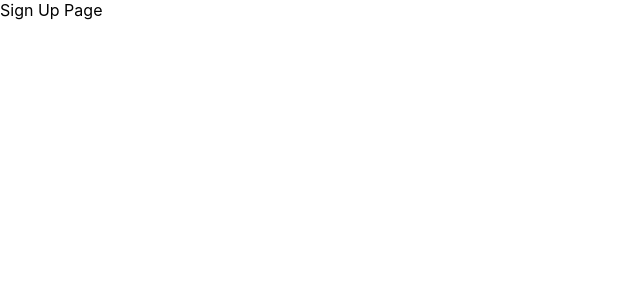
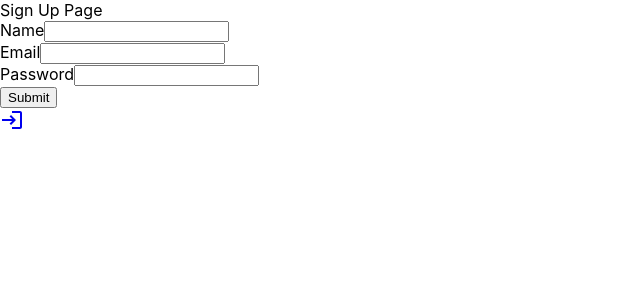
Before and after one commit to danielaucarpro/reactExpenseApp, a React (Create React App) app: page /signUp in a window 1280 px wide. Shown: the top 300 px of the page, without its empty margins (0-640 px from the left). Built offline with nearby package versions, Linux system fonts and the light colour scheme.

Commit message:
add icons, and create a placeholder ui

```diff
--- /dev/null
+++ b/src/components/Navbar/Header.js
@@ -0,0 +1,15 @@
+import React from 'react'
+//icons
+import LogoutIcon from '@mui/icons-material/Logout';
+//react router
+import { Link } from "react-router-dom";
+
+const Header = () => {
+    return (
+        <>
+            <Link to='/'><LogoutIcon /></Link>
+        </>
+    )
+}
+
+export default Header;
--- /dev/null
+++ b/src/components/Navbar/Navbar.js
@@ -0,0 +1,19 @@
+import React from 'react'
+//importing react router modules
+import { Link } from "react-router-dom";
+//importing meterial ui icons
+import DashboardIcon from '@material-ui/icons//Dashboard';
+import AddCircleIcon from '@mui/icons-material/AddCircle';
+import PieChartIcon from '@mui/icons-material/PieChart';
+
+const Navbar = () => {
+    return (
+        <>
+            <Link to='/overview'><DashboardIcon/></Link>
+            <Link to='/addTransaction'><AddCircleIcon/></Link>
+            <Link to='/report'><PieChartIcon/></Link>
+        </>
+    )
+}
+
+export default Navbar;
--- a/src/components/Overview/Overview.js
+++ b/src/components/Overview/Overview.js
@@ -1,7 +1,10 @@
 import React, { useContext } from "react";
 import { GlobalContext } from "../ContextAPI/GlobalState";
-//importing components
+//importing pages
+import Header from "../Navbar/Header";
+import Navbar from "../Navbar/Navbar";
 import Balance from './Balance';
+
 
 const Overview = () => {
 
@@ -14,6 +17,7 @@ const Overview = () => {
 
     return (
         <>
+            <Header />
             <div>Overview Page</div>
             <Balance />
             <h4>History</h4>
@@ -26,6 +30,7 @@ const Overview = () => {
                 </div>
             ))}
             <h4>Coming Up</h4>
+            <Navbar />
         </>
     );
 }
--- a/src/components/SignIn&SignUp/SignIn.js
+++ b/src/components/SignIn&SignUp/SignIn.js
@@ -1,15 +1,25 @@
 //importing react router
 import { Link } from "react-router-dom";
+//importing icons
+import LoginIcon from '@mui/icons-material/Login';
 
 
 const SignIn = () => {
     return (
         <>
             <div>Sign In Page</div>
-            <div>
-                <Link to='signUp'>Sing Up</Link>
-                <Link to='overview'>Overview</Link>
-            </div>
+            <form>
+                <div>
+                    <label>Email</label>
+                    <input type='text' />
+                </div>
+                <div>
+                    <label>Password</label>
+                    <input type='text' />
+                </div>
+            </form>
+            <Link to='/signUp'>Sing Up</Link>
+            <Link to='/overview'><LoginIcon /></Link>
         </>
     );
 }
--- a/src/components/SignIn&SignUp/SignUp.js
+++ b/src/components/SignIn&SignUp/SignUp.js
@@ -1,8 +1,29 @@
+//importing react router
+import { Link } from "react-router-dom";
+//importing icons
+import LoginIcon from '@mui/icons-material/Login';
+
 
 const SignUp = () => {
     return (
         <>
             <div>Sign Up Page</div>
+            <form>
+                <div>
+                    <label>Name</label>
+                    <input type='text' />
+                </div>
+                <div>
+                    <label>Email</label>
+                    <input type='text' />
+                </div>
+                <div>
+                    <label>Password</label>
+                    <input type='text' />
+                </div>
+                <button>Submit</button>
+            </form>
+            <Link to='/'><LoginIcon/></Link>
         </>
     );
 }
--- a/src/router/AppRouter.js
+++ b/src/router/AppRouter.js
@@ -15,6 +15,8 @@ const AppRouter = () => {
                 <Route path='/' element={<SignIn />} exact={true} />
                 <Route path='/signUp' element={<SignUp />} />
                 <Route path='overview' element={<Overview />} />
+                <Route path='addTransaction' element={<Overview />} />
+                <Route path='report' element={<Overview />} />
             </Routes>
         </BrowserRouter>
     );
```
Also changed, not shown: package.json (+10 -0 lines), 1 other file (tests, documents, lock files or other folders).
